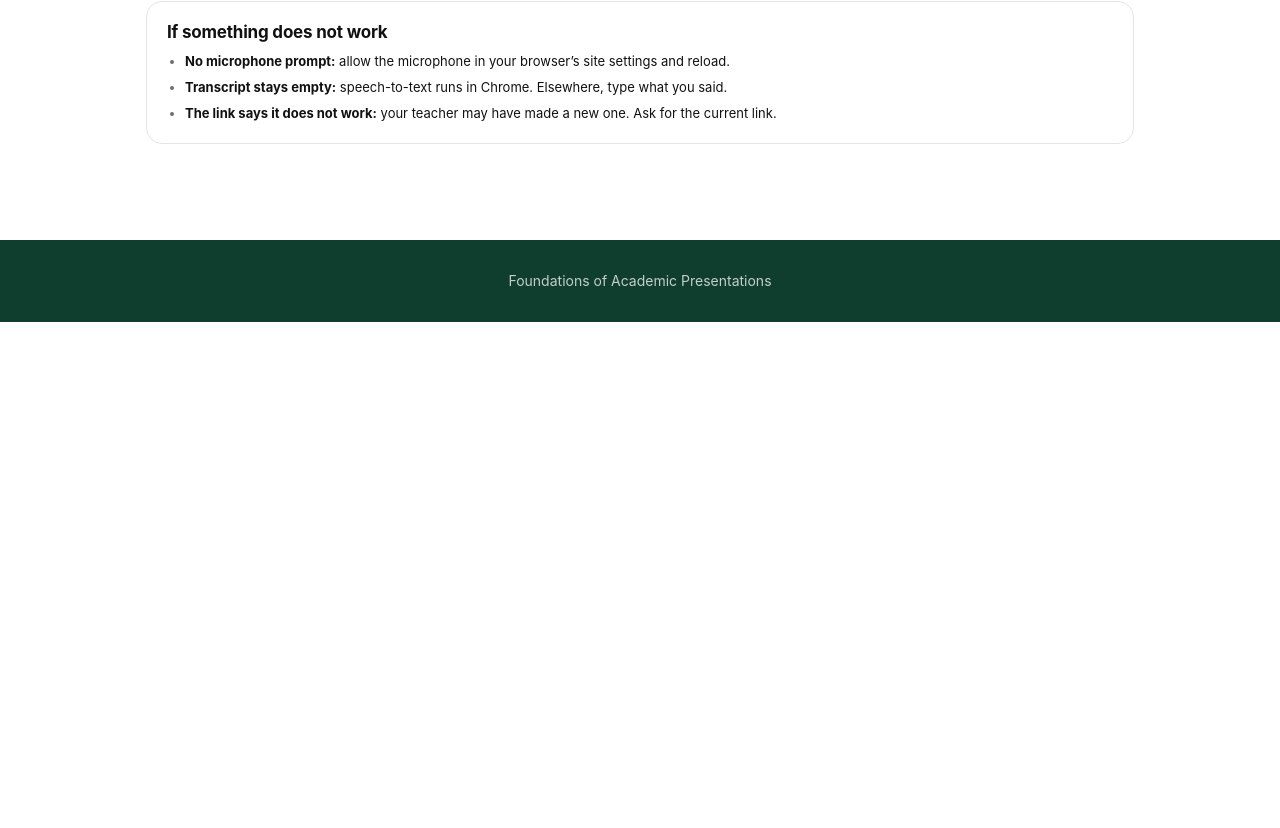
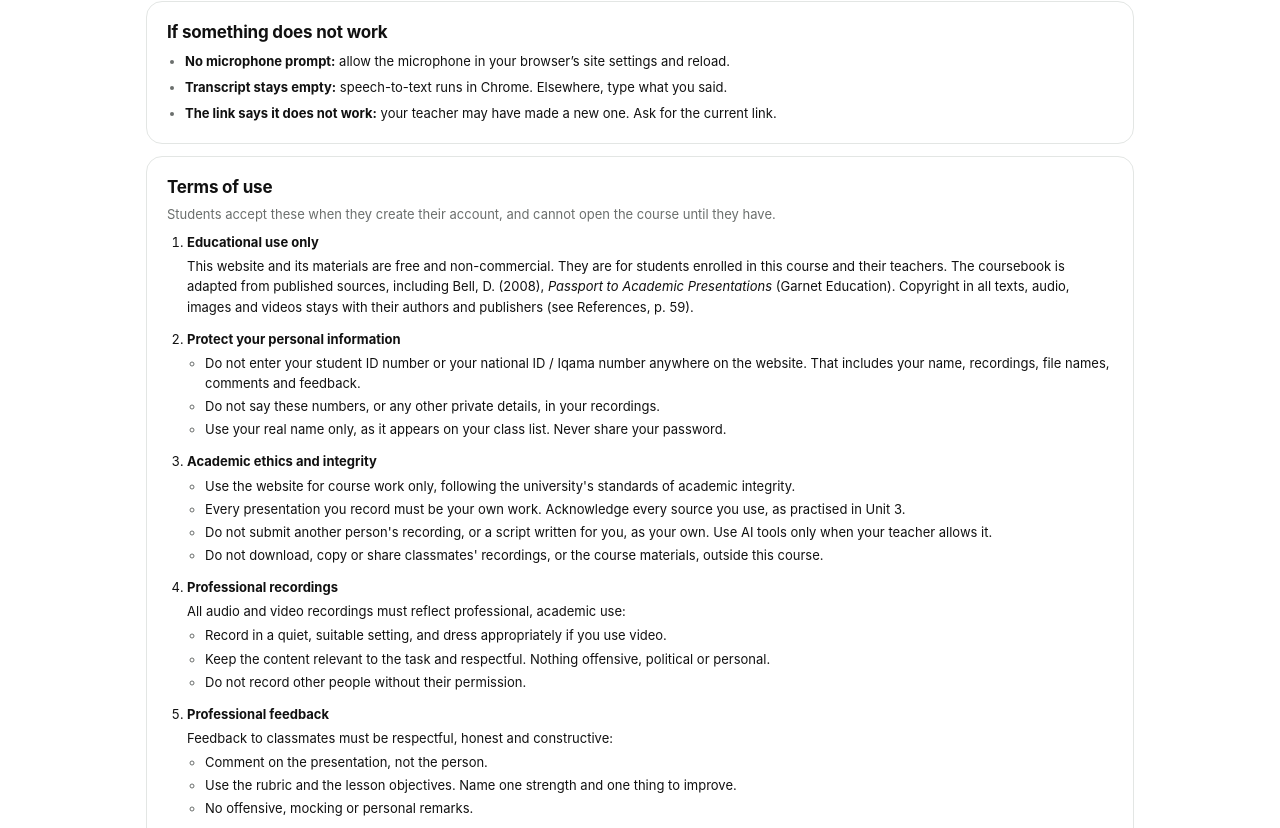
Before and after one commit to NorahAlshehri-2026/academicpresentations, a Next.js app: page /guide in a window 1280 px wide. Shown: the part 932-1760 px from the top of the page. Before the commit the page ends 1254 px from the top, so only its background shows below. Built offline with nearby package versions, Linux system fonts and the light colour scheme; no server answers.

Commit message:
Terms of use: full terms in the Guide (7/8)

```diff
--- a/app/guide/page.tsx
+++ b/app/guide/page.tsx
@@ -1,3 +1,5 @@
+import { TermsText } from "@/app/_components/TermsText";
+
 export const metadata = { title: "Guide · Academic Presentations" };
 
 export default function GuidePage() {
@@ -74,6 +76,14 @@ export default function GuidePage() {
           <li><b>The link says it does not work:</b> your teacher may have made a new one. Ask for the current link.</li>
         </ul>
       </div>
+
+      <div className="card" id="terms" style={{ scrollMarginTop: 90 }}>
+        <h3>Terms of use</h3>
+        <p className="small muted" style={{ margin: "4px 0 0" }}>
+          Students accept these when they create their account, and cannot open the course until they have.
+        </p>
+        <TermsText />
+      </div>
     </>
   );
 }
```
